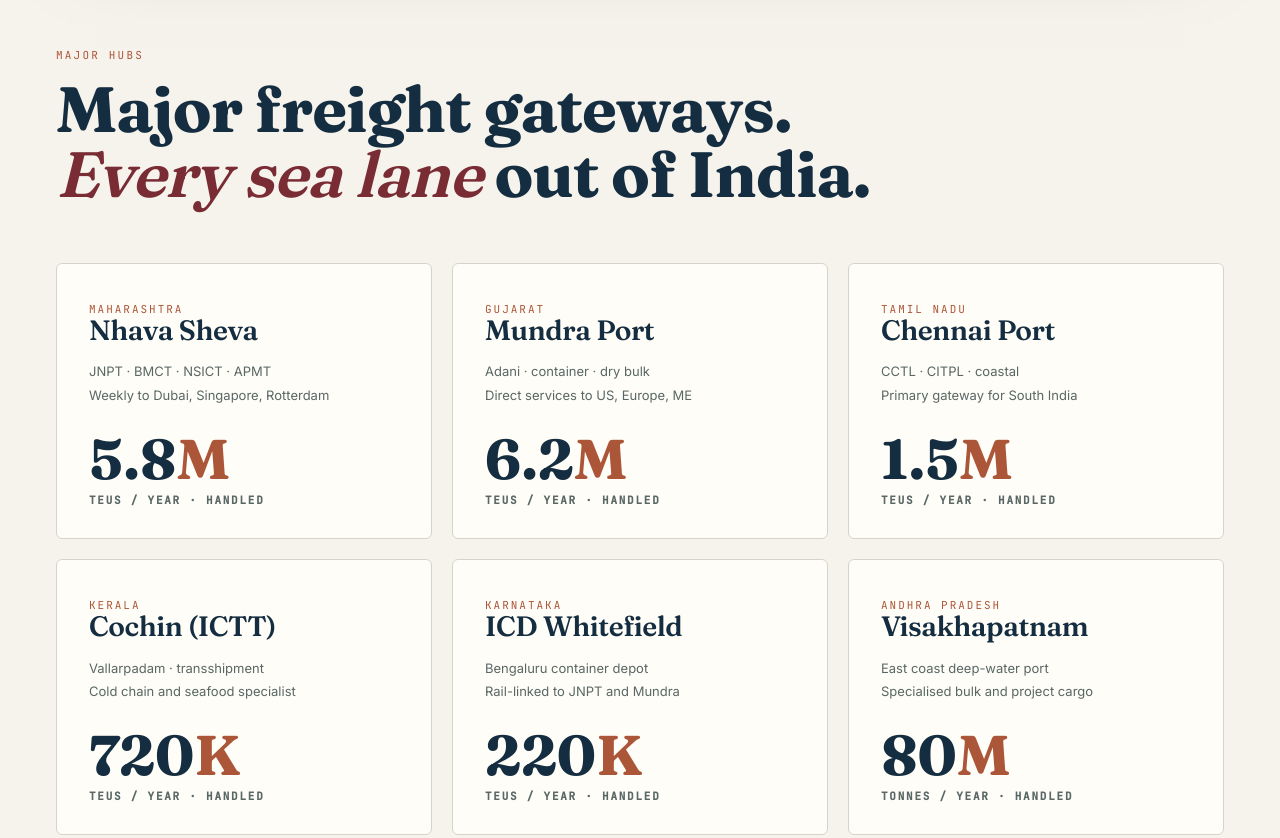
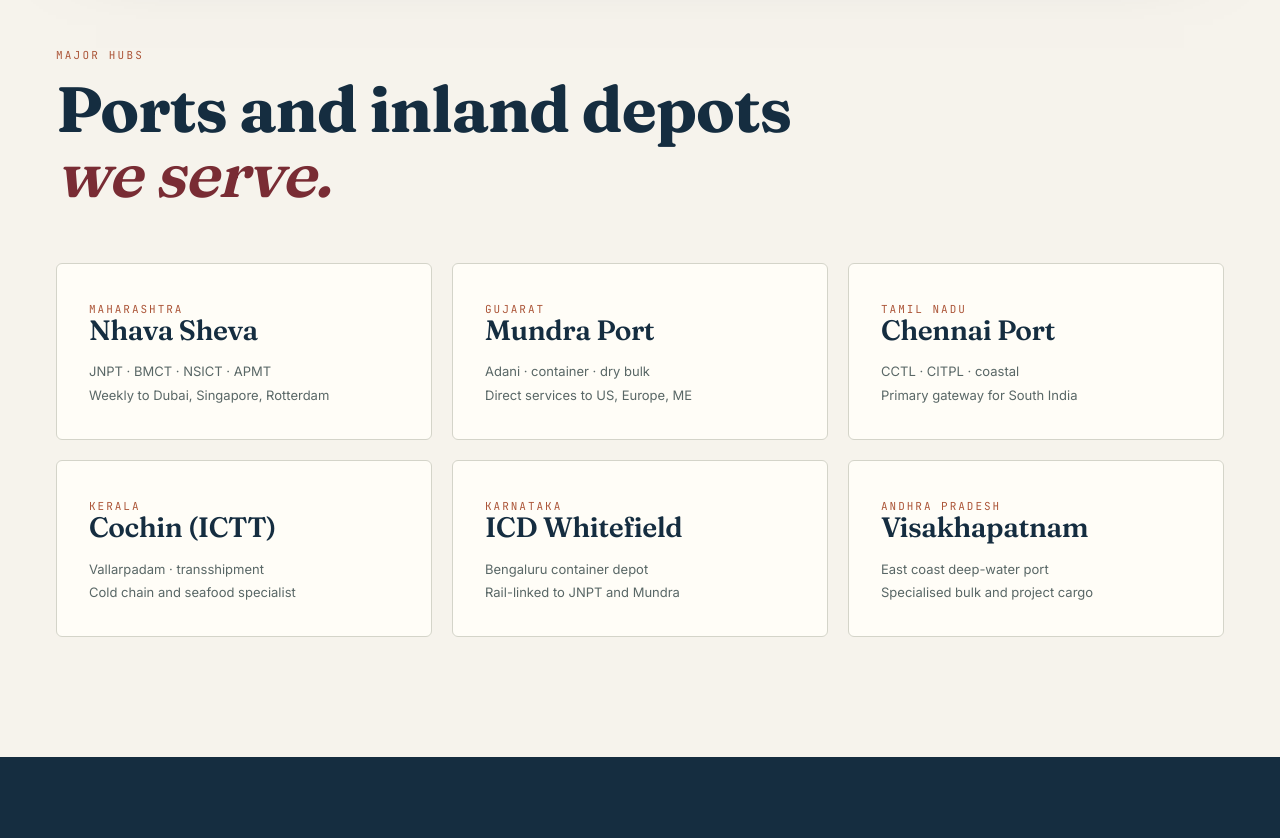
Before and after one commit to Prithviprasad1997/Oshskyle-Website, a website: page public/coverage.html in a window 1280 px wide. Shown: the part 1380-2218 px from the top of the page. Drawn offline with Linux system fonts and the light colour scheme.

Commit message:
Remove unverified TEU and tonnage claims

```diff
--- a/public/coverage.html
+++ b/public/coverage.html
@@ -42,11 +42,9 @@
   .hubs h2{font-size:64px;color:var(--ocean-900);max-width:900px}
   .hubs h2 em{color:var(--brand);font-style:italic;font-weight:600}
   .hubs .g{display:grid;grid-template-columns:repeat(3,1fr);gap:20px;margin-top:56px}
-  .hub{background:var(--cream);border:1px solid var(--rule);border-radius:6px;padding:32px;min-height:240px;display:flex;flex-direction:column;justify-content:space-between}
+  .hub{background:var(--cream);border:1px solid var(--rule);border-radius:6px;padding:32px;display:flex;flex-direction:column}
   .hub h4{font-family:"Fraunces";font-size:28px;color:var(--ocean-900);font-weight:600}
   .hub .sub{font-family:"JetBrains Mono";font-size:11px;color:var(--terra);letter-spacing:.18em;text-transform:uppercase;margin-top:6px}
-  .hub .cnt{font-family:"Fraunces";font-size:56px;font-weight:700;color:var(--ocean-900);line-height:1;margin-top:24px}
-  .hub .cnt em{color:var(--terra);font-style:normal}
   .hub .list{margin-top:16px;font-size:13px;color:var(--muted);line-height:1.8}
 
   .lanes{padding:120px 0;background:var(--ocean-900);color:#fff}
@@ -106,37 +104,31 @@
 <section class="hubs">
   <div class="container">
     <div class="eyebrow" data-reveal style="color:var(--terra)">Major hubs</div>
-    <h2 data-reveal data-delay="100" style="margin-top:14px">Major freight gateways.<br><em>Every sea lane</em> out of India.</h2>
+    <h2 data-reveal data-delay="100" style="margin-top:14px">Ports and inland depots<br><em>we serve.</em></h2>
     <div class="g">
       <div class="hub" data-reveal>
         <div><div class="sub">Maharashtra</div><h4>Nhava Sheva</h4>
           <div class="list">JNPT · BMCT · NSICT · APMT<br>Weekly to Dubai, Singapore, Rotterdam</div></div>
-        <div class="cnt">5.8<em>M</em><div style="font-size:11px;font-family:'JetBrains Mono';letter-spacing:.16em;color:var(--muted);text-transform:uppercase;margin-top:8px">TEUs / year · handled</div></div>
       </div>
       <div class="hub" data-reveal data-delay="100">
         <div><div class="sub">Gujarat</div><h4>Mundra Port</h4>
           <div class="list">Adani · container · dry bulk<br>Direct services to US, Europe, ME</div></div>
-        <div class="cnt">6.2<em>M</em><div style="font-size:11px;font-family:'JetBrains Mono';letter-spacing:.16em;color:var(--muted);text-transform:uppercase;margin-top:8px">TEUs / year · handled</div></div>
       </div>
       <div class="hub" data-reveal data-delay="200">
         <div><div class="sub">Tamil Nadu</div><h4>Chennai Port</h4>
           <div class="list">CCTL · CITPL · coastal<br>Primary gateway for South India</div></div>
-        <div class="cnt">1.5<em>M</em><div style="font-size:11px;font-family:'JetBrains Mono';letter-spacing:.16em;color:var(--muted);text-transform:uppercase;margin-top:8px">TEUs / year · handled</div></div>
       </div>
       <div class="hub" data-reveal>
         <div><div class="sub">Kerala</div><h4>Cochin (ICTT)</h4>
           <div class="list">Vallarpadam · transshipment<br>Cold chain and seafood specialist</div></div>
-        <div class="cnt">720<em>K</em><div style="font-size:11px;font-family:'JetBrains Mono';letter-spacing:.16em;color:var(--muted);text-transform:uppercase;margin-top:8px">TEUs / year · handled</div></div>
       </div>
       <div class="hub" data-reveal data-delay="100">
         <div><div class="sub">Karnataka</div><h4>ICD Whitefield</h4>
           <div class="list">Bengaluru container depot<br>Rail-linked to JNPT and Mundra</div></div>
-        <div class="cnt">220<em>K</em><div style="font-size:11px;font-family:'JetBrains Mono';letter-spacing:.16em;color:var(--muted);text-transform:uppercase;margin-top:8px">TEUs / year · handled</div></div>
       </div>
       <div class="hub" data-reveal data-delay="200">
         <div><div class="sub">Andhra Pradesh</div><h4>Visakhapatnam</h4>
           <div class="list">East coast deep-water port<br>Specialised bulk and project cargo</div></div>
-        <div class="cnt">80<em>M</em><div style="font-size:11px;font-family:'JetBrains Mono';letter-spacing:.16em;color:var(--muted);text-transform:uppercase;margin-top:8px">Tonnes / year · handled</div></div>
       </div>
     </div>
   </div>
```
